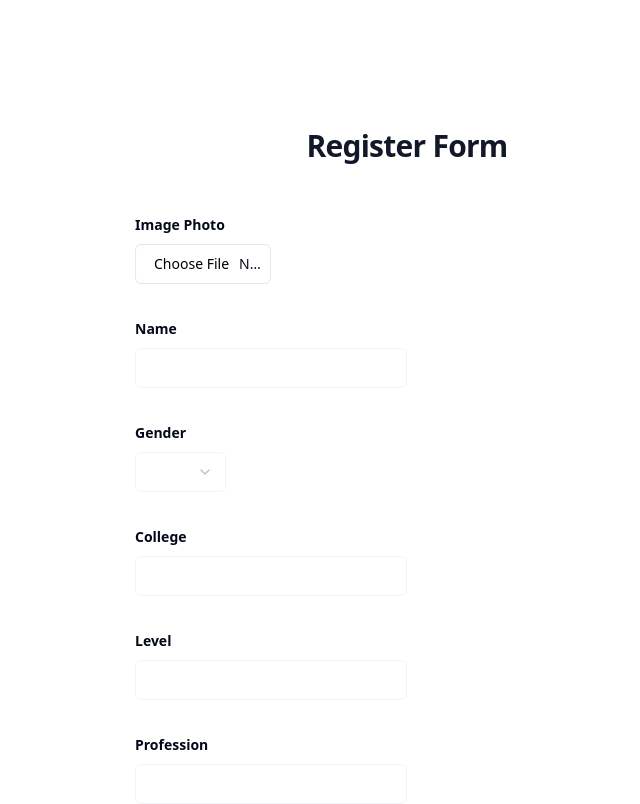
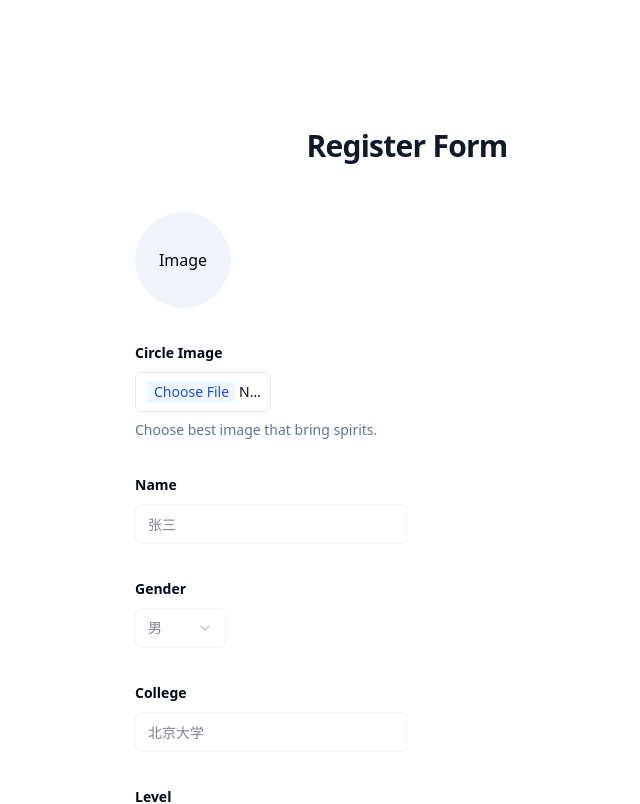
Before and after one commit to Fan03z/enroll_system, a Next.js app: page /register in a window 1280 px wide. Shown: the top 804 px of the page, without its empty margins (233-873 px from the left). Built offline with nearby package versions, Linux system fonts and the light colour scheme.

Commit message:
fix form bug

```diff
--- a/components/InputWithButton.tsx
+++ b/components/InputWithButton.tsx
@@ -23,9 +23,14 @@ export function InputWithButton() {
         if (InputKey.length === 16) {
             let register = await submitKey(InputKey);
 
-            setRegister(register);
+            if (register.name == undefined || register.name == "") {
+                toast.error("Invalid key");
+            } else {
+                setRegister(register);
 
-            router.push("/register");
+                // FIXME: FIXME 1
+                router.push("/register");
+            }
         } else {
             toast.error("Key must be 16 characters long");
         }
--- a/components/RegisterForm.tsx
+++ b/components/RegisterForm.tsx
@@ -1,6 +1,6 @@
 "use client";
 
-import { useContext } from "react";
+import { useContext, useState, ChangeEvent } from "react";
 import { RegisterContext } from "@/context/RegisterContext";
 import * as z from "zod";
 import { zodResolver } from "@hookform/resolvers/zod";
@@ -9,16 +9,17 @@ import { Form, FormControl, FormDescription, FormField, FormItem, FormLabel, For
 import { Input } from "@/components/ui/input";
 import { Button } from "@/components/ui/button";
 import { Select, SelectContent, SelectItem, SelectTrigger, SelectValue } from "@/components/ui/select";
+import { Avatar, AvatarFallback, AvatarImage } from "@/components/ui/avatar";
 import { Textarea } from "./ui/textarea";
 
-const MAX_IMAGE_SIZE = 10000000;
+const MAX_IMAGE_SIZE = 15000000;
 const ACCEPTED_IMAGE_TYPES = ["image/jpeg", "image/jpg", "image/png", "image/webp"];
 
 const registerFormSchema = z.object({
-    image: z
-        .any()
-        .refine((file) => file?.size <= MAX_IMAGE_SIZE, `Max image size is 10MB.`)
-        .refine((file) => ACCEPTED_IMAGE_TYPES.includes(file?.type), "Only .jpg, .jpeg, .png and .webp formats are supported."),
+    image: z.any(),
+    // FIXME:
+    // .refine((file) => file?.size <= MAX_IMAGE_SIZE, `Max image size is 15MB.`)
+    // .refine((file) => ACCEPTED_IMAGE_TYPES.includes(file?.type), "Only .jpg, .jpeg, .png and .webp formats are supported."),
     name: z.string(),
     sex: z.string(),
     college: z.string(),
@@ -29,18 +30,30 @@ const registerFormSchema = z.object({
 
 type registerFormValues = z.infer<typeof registerFormSchema>;
 
+function getImageData(event: ChangeEvent<HTMLInputElement>) {
+    const dataTransfer = new DataTransfer();
+
+    Array.from(event.target.files!).forEach((image) => dataTransfer.items.add(image));
+
+    const files = dataTransfer.files;
+    const displayUrl = URL.createObjectURL(event.target.files![0]);
+
+    return { files, displayUrl };
+}
+
 export default function RegisterForm() {
-    const { Register, setRegister } = useContext(RegisterContext);
+    // const { Register, setRegister } = useContext(RegisterContext);
+    const [preview, setPreview] = useState("");
 
     // FIXME: hardcode for test
-    // const Register = {
-    //     name: "张三",
-    //     sex: "男",
-    //     nationality: "汉",
-    //     college: "北京大学",
-    //     level: "本科",
-    //     profession: "计算机科学与技术",
-    // };
+    const Register = {
+        name: "张三",
+        sex: "男",
+        nationality: "汉",
+        college: "北京大学",
+        level: "本科",
+        profession: "计算机科学与技术",
+    };
 
     const form = useForm<z.infer<typeof registerFormSchema>>({
         resolver: zodResolver(registerFormSchema),
@@ -52,7 +65,7 @@ export default function RegisterForm() {
             level: Register.level,
             profession: Register.profession,
         },
-        mode: "onChange",
+        mode: "onSubmit",
     });
 
     function onSubmit(values: registerFormValues) {
@@ -63,29 +76,44 @@ export default function RegisterForm() {
     return (
         <Form {...form}>
             <form onSubmit={form.handleSubmit(onSubmit)} className="space-y-8 w-1/2">
+                <Avatar className="w-24 h-24">
+                    <AvatarImage src={preview} />
+                    <AvatarFallback>Image</AvatarFallback>
+                </Avatar>
                 <FormField
                     control={form.control}
                     name="image"
-                    render={({ field }) => (
-                        <FormItem>
-                            <FormLabel className="font-semibold">Image Photo</FormLabel>
-                            <FormControl>
-                                <Input type="file" className="w-1/4" {...field} />
-                            </FormControl>
-                            <FormMessage />
-                        </FormItem>
+                    render={({ field: { onChange, value, ...rest } }) => (
+                        <>
+                            <FormItem>
+                                <FormLabel className="font-semibold">Circle Image</FormLabel>
+                                <FormControl>
+                                    <Input
+                                        type="file"
+                                        className="w-1/4 file:bg-blue-50 file:text-blue-700"
+                                        {...rest}
+                                        onChange={(event) => {
+                                            const { files, displayUrl } = getImageData(event);
+                                            setPreview(displayUrl);
+                                            onChange(files);
+                                        }}
+                                    />
+                                </FormControl>
+                                <FormDescription>Choose best image that bring spirits.</FormDescription>
+                                <FormMessage />
+                            </FormItem>
+                        </>
                     )}
                 />
 
                 <FormField
-                    disabled
                     control={form.control}
                     name="name"
-                    render={({ field }) => (
+                    render={({ field: { disabled, value, ...rest } }) => (
                         <FormItem>
                             <FormLabel className="font-semibold">Name</FormLabel>
                             <FormControl>
-                                <Input type="text" className="w-1/2" defaultValue={Register.name} {...field} />
+                                <Input type="text" className="w-1/2" disabled value={Register.name} {...rest} />
                             </FormControl>
                             <FormMessage />
                         </FormItem>
@@ -115,14 +143,13 @@ export default function RegisterForm() {
                 />
 
                 <FormField
-                    disabled
                     control={form.control}
                     name="college"
-                    render={({ field }) => (
+                    render={({ field: { disabled, value, ...rest } }) => (
                         <FormItem>
                             <FormLabel className="font-semibold">College</FormLabel>
                             <FormControl>
-                                <Input className="w-1/2" defaultValue={Register.college} {...field} />
+                                <Input type="text" className="w-1/2" disabled value={Register.college} {...rest} />
                             </FormControl>
                             <FormMessage />
                         </FormItem>
@@ -130,14 +157,13 @@ export default function RegisterForm() {
                 />
 
                 <FormField
-                    disabled
                     control={form.control}
                     name="level"
-                    render={({ field }) => (
+                    render={({ field: { disabled, value, ...rest } }) => (
                         <FormItem>
                             <FormLabel className="font-semibold">Level</FormLabel>
                             <FormControl>
-                                <Input className="w-1/2" defaultValue={Register.level} {...field} />
+                                <Input type="text" className="w-1/2" disabled value={Register.level} {...rest} />
                             </FormControl>
                             <FormMessage />
                         </FormItem>
@@ -145,14 +171,13 @@ export default function RegisterForm() {
                 />
 
                 <FormField
-                    disabled
                     control={form.control}
                     name="profession"
-                    render={({ field }) => (
+                    render={({ field: { disabled, value, ...rest } }) => (
                         <FormItem>
                             <FormLabel className="font-semibold">Profession</FormLabel>
                             <FormControl>
-                                <Input className="w-1/2" defaultValue={Register.profession} {...field} />
+                                <Input type="text" className="w-1/2" disabled value={Register.profession} {...rest} />
                             </FormControl>
                             <FormMessage />
                         </FormItem>
--- /dev/null
+++ b/components/ui/avatar.tsx
@@ -0,0 +1,50 @@
+"use client"
+
+import * as React from "react"
+import * as AvatarPrimitive from "@radix-ui/react-avatar"
+
+import { cn } from "@/lib/utils"
+
+const Avatar = React.forwardRef<
+  React.ElementRef<typeof AvatarPrimitive.Root>,
+  React.ComponentPropsWithoutRef<typeof AvatarPrimitive.Root>
+>(({ className, ...props }, ref) => (
+  <AvatarPrimitive.Root
+    ref={ref}
+    className={cn(
+      "relative flex h-10 w-10 shrink-0 overflow-hidden rounded-full",
+      className
+    )}
+    {...props}
+  />
+))
+Avatar.displayName = AvatarPrimitive.Root.displayName
+
+const AvatarImage = React.forwardRef<
+  React.ElementRef<typeof AvatarPrimitive.Image>,
+  React.ComponentPropsWithoutRef<typeof AvatarPrimitive.Image>
+>(({ className, ...props }, ref) => (
+  <AvatarPrimitive.Image
+    ref={ref}
+    className={cn("aspect-square h-full w-full", className)}
+    {...props}
+  />
+))
+AvatarImage.displayName = AvatarPrimitive.Image.displayName
+
+const AvatarFallback = React.forwardRef<
+  React.ElementRef<typeof AvatarPrimitive.Fallback>,
+  React.ComponentPropsWithoutRef<typeof AvatarPrimitive.Fallback>
+>(({ className, ...props }, ref) => (
+  <AvatarPrimitive.Fallback
+    ref={ref}
+    className={cn(
+      "flex h-full w-full items-center justify-center rounded-full bg-muted",
+      className
+    )}
+    {...props}
+  />
+))
+AvatarFallback.displayName = AvatarPrimitive.Fallback.displayName
+
+export { Avatar, AvatarImage, AvatarFallback }
--- a/package.json
+++ b/package.json
@@ -10,6 +10,7 @@
     },
     "dependencies": {
         "@hookform/resolvers": "^3.3.2",
+        "@radix-ui/react-avatar": "^1.0.4",
         "@radix-ui/react-label": "^2.0.2",
         "@radix-ui/react-select": "^2.0.0",
         "@radix-ui/react-slot": "^1.0.2",
```
Also changed, not shown: 2 other files (tests, documents, lock files or other folders).
